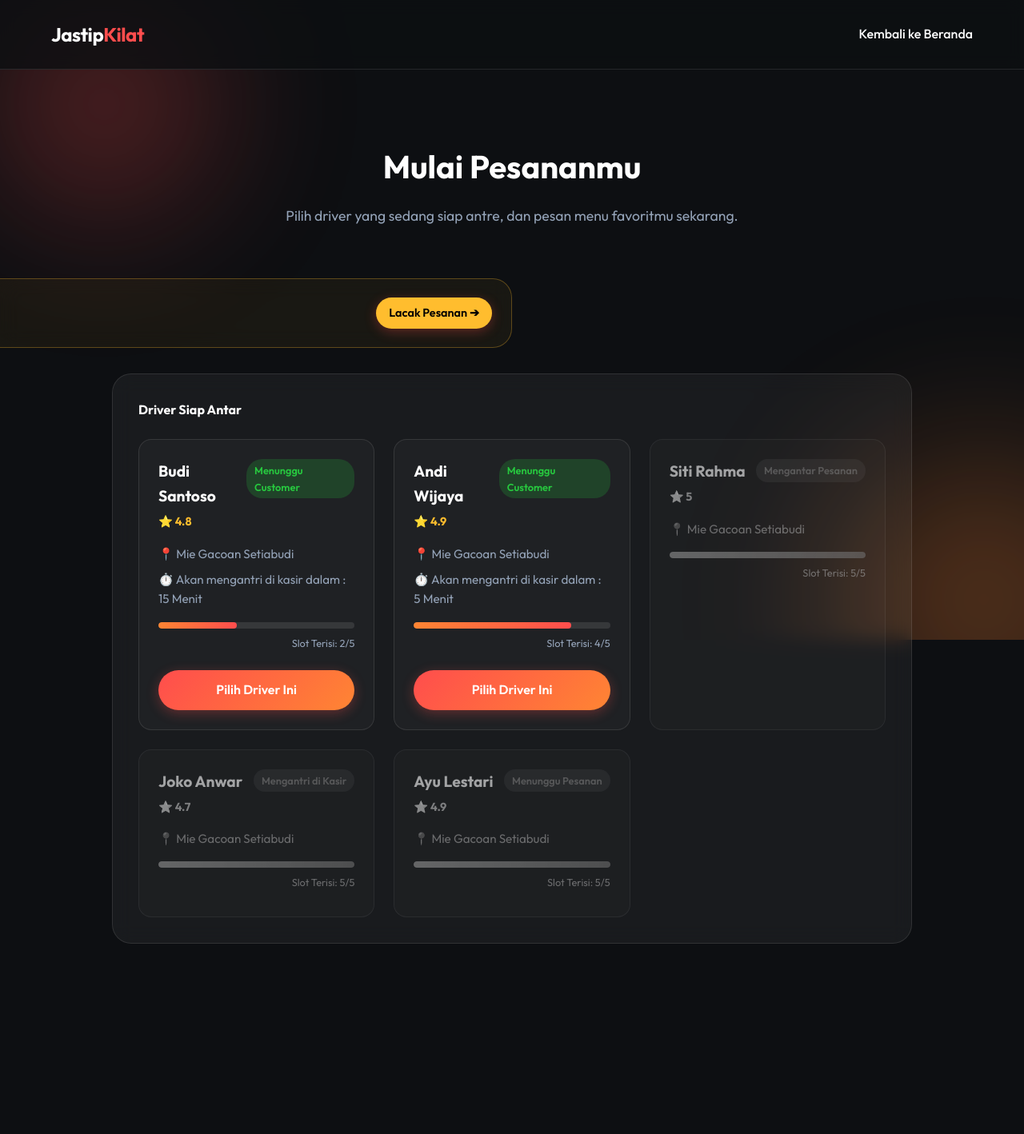
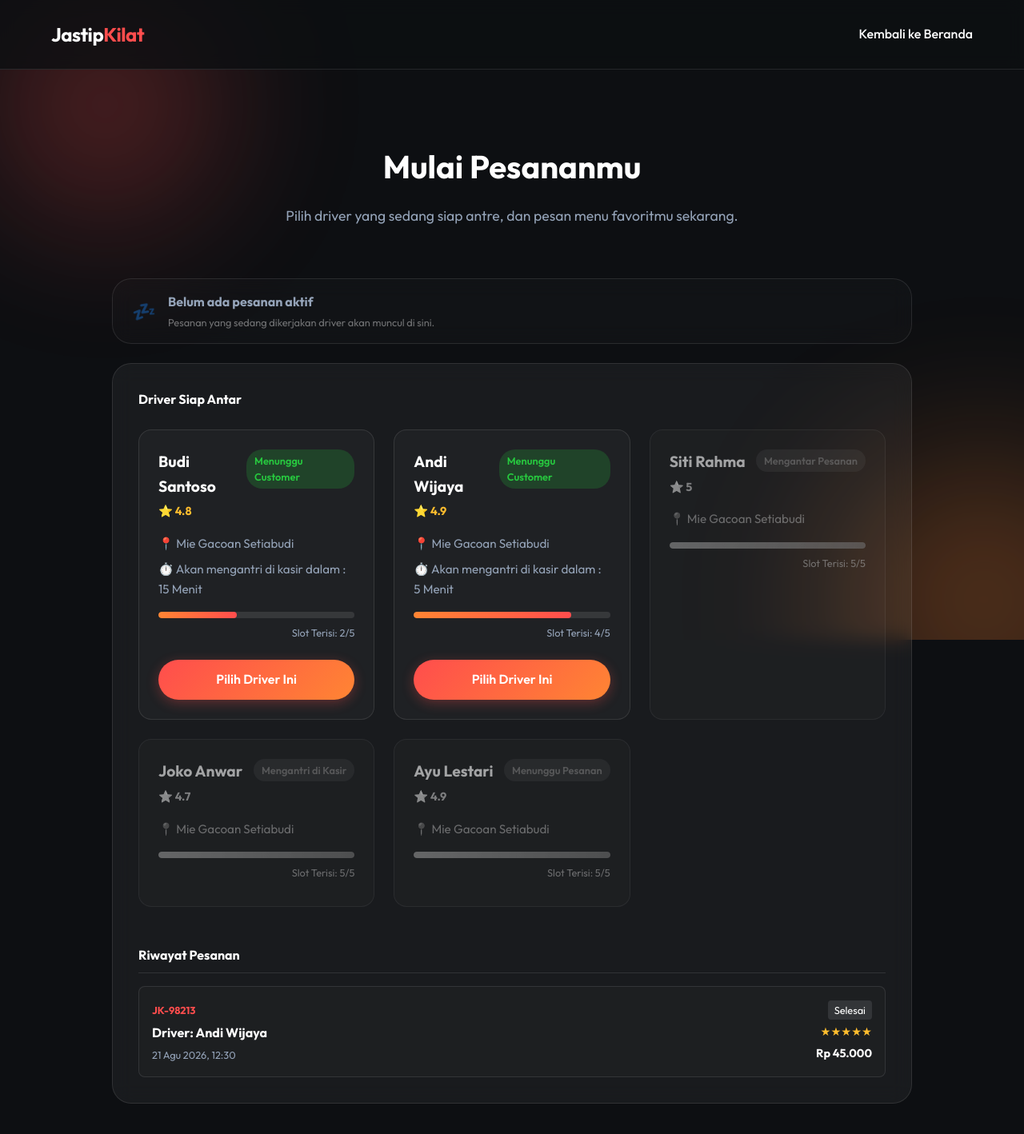
Before and after one commit to yoginugroho1209-lab/jastip-kilat-webapp, a Next.js app: page /order in a window 1280 px wide. Shown: the top 1418 px of the page at 80% size. Before the commit the page ends 1396 px from the top, so only its background shows below. Built offline with nearby package versions, Linux system fonts and the light colour scheme.

Commit message:
feat: add persistent active order and history log with auto 5-star rating

```diff
--- a/src/app/order/page.tsx
+++ b/src/app/order/page.tsx
@@ -1,6 +1,6 @@
 "use client";
 
-import { useState } from "react";
+import { useEffect, useState } from "react";
 import Link from "next/link";
 import { useRouter } from "next/navigation";
 import { MOCK_DRIVERS, MOCK_MENUS, Driver, Menu } from "../data/mock";
@@ -15,6 +15,27 @@ interface CartItem extends Menu {
 
 export default function OrderPage() {
   const router = useRouter();
+  const [mounted, setMounted] = useState(false);
+  const [hasActiveOrder, setHasActiveOrder] = useState(false);
+  const [orderHistory, setOrderHistory] = useState<any[]>([]);
+
+  useEffect(() => {
+    setMounted(true);
+    setHasActiveOrder(localStorage.getItem("jastip_active_order") === "true");
+    const history = JSON.parse(localStorage.getItem("jastip_history") || "[]");
+
+    // Default dummy history if empty
+    if (history.length === 0) {
+      const dummy = [
+        { id: "JK-98213", date: "21 Agu 2026, 12:30", driver: "Andi Wijaya", status: "Selesai", rating: 5, total: 45000 }
+      ];
+      localStorage.setItem("jastip_history", JSON.stringify(dummy));
+      setOrderHistory(dummy);
+    } else {
+      setOrderHistory(history);
+    }
+  }, []);
+
   const [selectedDriver, setSelectedDriver] = useState<Driver | null>(null);
 
   // Cart States
@@ -56,8 +77,6 @@ export default function OrderPage() {
   const confirmAddToCart = () => {
     if (!activeCustomizeMenu) return;
 
-    // Create a unique ID based on menu ID + selected options + note
-    // This ensures items with different levels/notes don't stack
     const optionsString = JSON.stringify(customizeOptions);
     const cartItemId = `${activeCustomizeMenu.id}_${optionsString}_${customizeNote}`;
 
@@ -110,12 +129,16 @@ export default function OrderPage() {
   };
 
   const simulatePaymentSuccess = () => {
+    localStorage.setItem("jastip_active_order", "true");
+    localStorage.setItem("jastip_last_total", totalPrice.toString());
     setCart([]);
     setIsCheckoutOpen(false);
     setSelectedDriver(null);
     setPaymentStep("cart");
     router.push("/tracking");
   };
+
+  if (!mounted) return null;
 
   return (
     <div style={{ paddingTop: '80px', minHeight: '100vh', paddingBottom: '120px' }}>
@@ -139,20 +162,30 @@ export default function OrderPage() {
           <p>Pilih driver yang sedang siap antre, dan pesan menu favoritmu sekarang.</p>
         </div>
 
-        {/* ACTIVE ORDER BANNER (SIMULATION) */}
-        <div style={{ maxWidth: '1000px', margin: '0 auto 2rem auto' }}>
+        {/* ACTIVE ORDER BANNER */}
+        <div style={{ maxWidth: '1000px', margin: '0 auto 1.5rem auto' }}>
+          {hasActiveOrder ? (
             <div className="glass-card bounce-in" style={{ padding: '1rem 1.5rem', display: 'flex', justifyContent: 'space-between', alignItems: 'center', background: 'rgba(255, 189, 46, 0.05)', border: '1px solid rgba(255, 189, 46, 0.3)' }}>
               <div style={{ display: 'flex', alignItems: 'center', gap: '15px' }}>
                 <div style={{ fontSize: '2rem', animation: 'float 3s ease-in-out infinite' }}>🛵</div>
                 <div>
                   <h4 style={{ color: '#ffbd2e', margin: '0 0 4px 0' }}>Pesanan Sedang Diproses</h4>
-                <p style={{ margin: 0, fontSize: '0.9rem', color: 'var(--text-secondary)' }}>Mie Gacoan (Driver: Budi Santoso)</p>
+                  <p style={{ margin: 0, fontSize: '0.9rem', color: 'var(--text-secondary)' }}>Driver: Budi Santoso</p>
                 </div>
               </div>
               <Link href="/tracking" className="btn btn-primary" style={{ padding: '8px 16px', fontSize: '0.9rem', background: '#ffbd2e', color: '#000' }}>
                 Lacak Pesanan ➔
               </Link>
             </div>
+          ) : (
+            <div className="glass-card" style={{ padding: '1rem 1.5rem', display: 'flex', alignItems: 'center', gap: '15px', background: 'rgba(255, 255, 255, 0.02)', border: '1px solid var(--glass-border)' }}>
+              <div style={{ fontSize: '1.5rem', opacity: 0.5 }}>💤</div>
+              <div>
+                <h4 style={{ color: 'var(--text-secondary)', margin: '0 0 2px 0' }}>Belum ada pesanan aktif</h4>
+                <p style={{ margin: 0, fontSize: '0.8rem', color: 'rgba(255,255,255,0.4)' }}>Pesanan yang sedang dikerjakan driver akan muncul di sini.</p>
+              </div>
+            </div>
+          )}
         </div>
 
         <div className="order-container glass-card" style={{ maxWidth: '1000px', margin: '0 auto' }}>
@@ -193,6 +226,29 @@ export default function OrderPage() {
                     )}
                   </div>
                 ))}
+              </div>
+
+              {/* ORDER HISTORY */}
+              <div style={{ marginTop: '3rem' }}>
+                <h3 style={{ marginBottom: '1rem', borderBottom: '1px solid var(--glass-border)', paddingBottom: '0.5rem' }}>Riwayat Pesanan</h3>
+                <div style={{ display: 'flex', flexDirection: 'column', gap: '1rem' }}>
+                  {orderHistory.map((hist, idx) => (
+                    <div key={idx} style={{ display: 'flex', justifyContent: 'space-between', alignItems: 'center', background: 'rgba(255,255,255,0.02)', padding: '1rem', borderRadius: '8px', border: '1px solid var(--glass-border)' }}>
+                      <div>
+                        <span style={{ fontSize: '0.8rem', color: 'var(--accent-primary)', fontWeight: 'bold' }}>{hist.id}</span>
+                        <h4 style={{ margin: '4px 0' }}>Driver: {hist.driver}</h4>
+                        <p style={{ margin: 0, fontSize: '0.8rem', color: 'var(--text-secondary)' }}>{hist.date}</p>
+                      </div>
+                      <div style={{ textAlign: 'right' }}>
+                        <span style={{ display: 'inline-block', background: 'rgba(255,255,255,0.1)', padding: '2px 8px', borderRadius: '4px', fontSize: '0.8rem', marginBottom: '4px' }}>{hist.status}</span>
+                        <div style={{ color: '#ffbd2e', fontSize: '0.9rem' }}>
+                          {"★".repeat(hist.rating)}{"☆".repeat(5 - hist.rating)}
+                        </div>
+                        <p style={{ margin: '4px 0 0 0', fontWeight: 'bold', fontSize: '0.9rem' }}>Rp {hist.total?.toLocaleString('id-ID') || '0'}</p>
+                      </div>
+                    </div>
+                  ))}
+                </div>
               </div>
             </div>
           ) : (
--- a/src/app/tracking/page.tsx
+++ b/src/app/tracking/page.tsx
@@ -2,9 +2,11 @@
 
 import { useEffect, useState } from "react";
 import Link from "next/link";
+import { useRouter } from "next/navigation";
 import "../landing.css";
 
 export default function TrackingPage() {
+  const router = useRouter();
   const [currentNode, setCurrentNode] = useState(0);
   const [rating, setRating] = useState(0);
   const [hoveredRating, setHoveredRating] = useState(0);
@@ -28,6 +30,33 @@ export default function TrackingPage() {
     { icon: "🛵", title: "Dalam Perjalanan", desc: "Driver sedang menuju titik antar" },
     { icon: "📍", title: "Pesanan Tiba", desc: "Silakan ambil pesanan Anda" },
   ];
+
+  const handleFinishOrder = () => {
+    setRatingSubmitted(true);
+
+    const finalRating = rating > 0 ? rating : 5; // Default 5 stars if empty
+
+    // Save to history simulation
+    const history = JSON.parse(localStorage.getItem("jastip_history") || "[]");
+    const lastTotal = localStorage.getItem("jastip_last_total") || "0";
+
+    const newOrder = {
+      id: "JK-" + Math.floor(Math.random() * 90000 + 10000),
+      date: new Date().toLocaleString("id-ID", { day: 'numeric', month: 'short', year: 'numeric', hour: '2-digit', minute: '2-digit' }),
+      driver: "Budi Santoso",
+      status: "Selesai",
+      rating: finalRating,
+      total: parseInt(lastTotal)
+    };
+
+    localStorage.setItem("jastip_history", JSON.stringify([newOrder, ...history]));
+    localStorage.setItem("jastip_active_order", "false");
+
+    // Give user 2 seconds to see the success message then redirect
+    setTimeout(() => {
+      router.push("/order");
+    }, 2000);
+  };
 
   return (
     <div style={{ paddingTop: '80px', minHeight: '100vh', paddingBottom: '120px' }}>
@@ -138,18 +167,20 @@ export default function TrackingPage() {
                     <textarea placeholder="Ceritakan alasan penilaian Anda (Opsional)..." rows={3} style={{ width: '100%', padding: '12px', background: 'rgba(255,255,255,0.05)', border: '1px solid var(--glass-border)', color: 'white', borderRadius: '8px' }}></textarea>
                   </div>
                   <button
-                    className={`btn btn-primary w-full ${rating === 0 ? 'disabled' : ''}`}
-                    disabled={rating === 0}
-                    onClick={() => setRatingSubmitted(true)}
+                    className={`btn btn-primary w-full`}
+                    onClick={handleFinishOrder}
                   >
-                    Kirim Penilaian
+                    Kirim Penilaian & Selesai
                   </button>
+                  <p style={{ marginTop: '1rem', fontSize: '0.8rem', color: 'var(--text-secondary)' }}>
+                    Jika dikosongkan, driver otomatis mendapat bintang 5.
+                  </p>
                 </div>
               ) : (
                 <div className="rating-success fade-in visible" style={{ padding: '2rem 0' }}>
                   <div style={{ fontSize: '3rem', marginBottom: '1rem' }}>🎉</div>
                   <h4 style={{ color: 'white' }}>Terima kasih atas penilaian Anda!</h4>
-                  <p style={{ color: 'var(--text-secondary)', marginTop: '0.5rem' }}>Ulasan Anda sangat membantu Jastip Kilat menjadi lebih baik.</p>
+                  <p style={{ color: 'var(--text-secondary)', marginTop: '0.5rem' }}>Anda akan dialihkan kembali...</p>
                 </div>
               )}
             </div>
```
Lines whose indentation alone changed are shown as unchanged.
